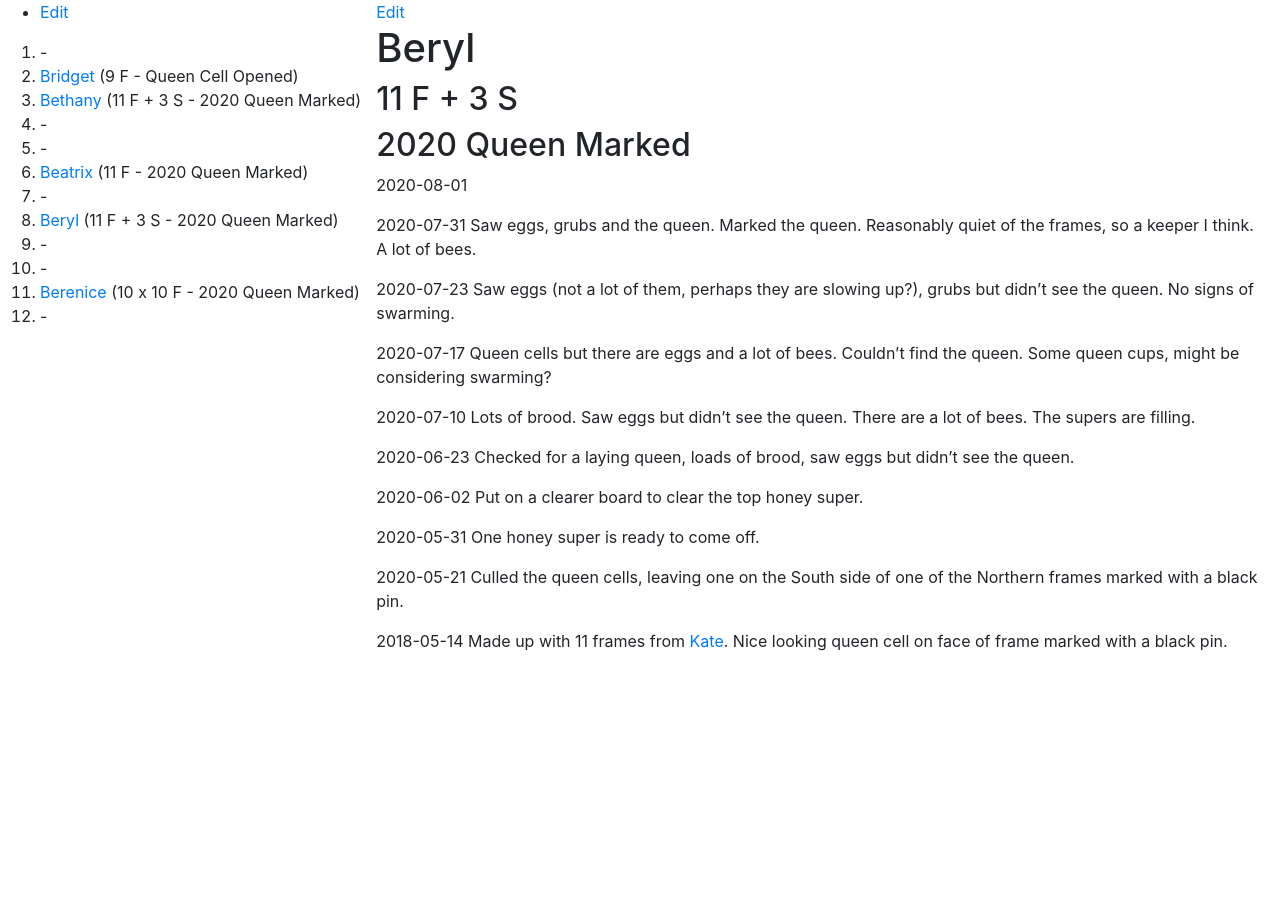
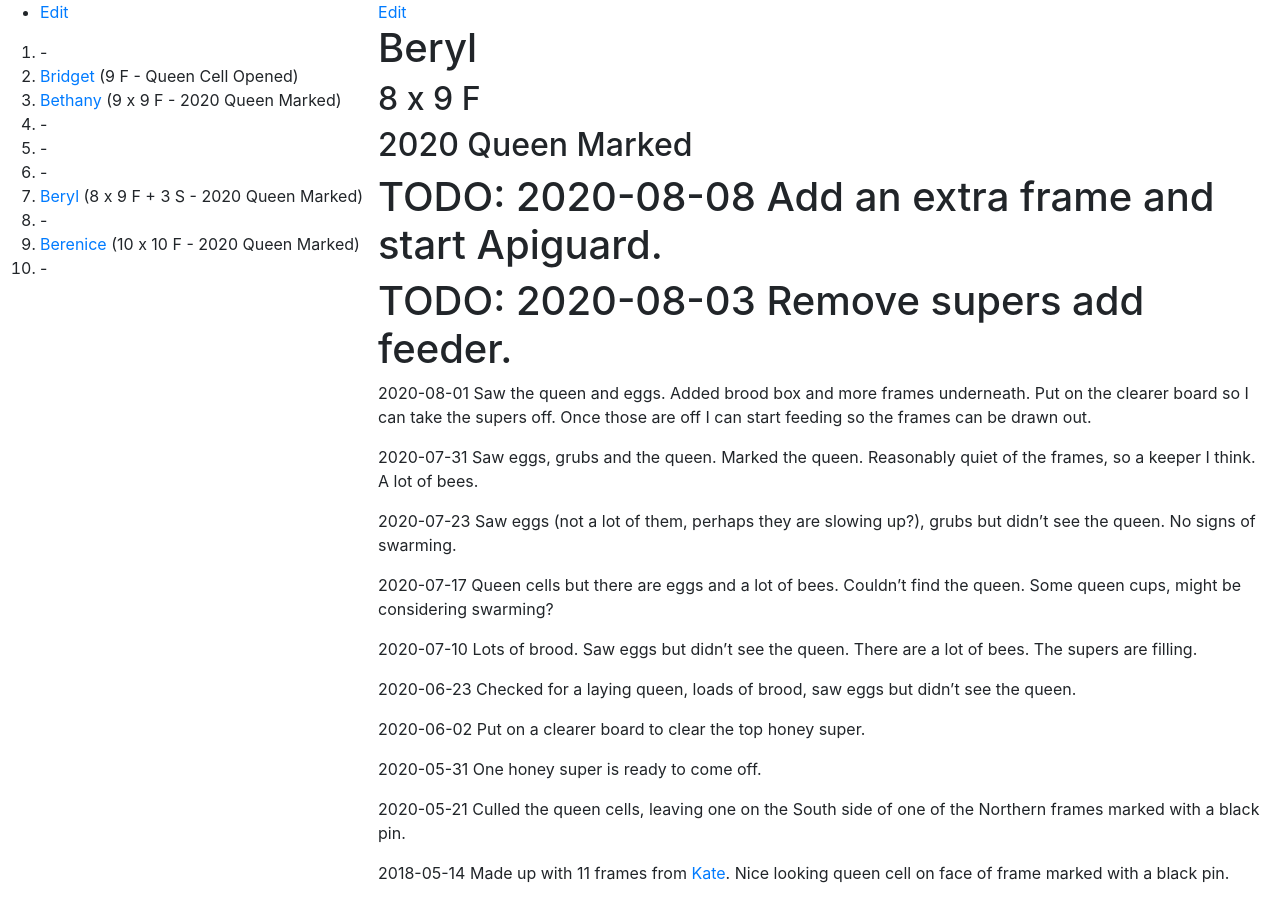
Before and after one commit to joejcollins/rhapsody-angel, a Jekyll site: the page built from queens/2020-beryl.md, in a window 1280 px wide. Built offline with Jekyll 4.4.1, drawn with Linux system fonts in a browser that asks for light colours; our own code applies the rules of GitHub Pages for plain Markdown files.

Commit message:
To do notes.

```diff
--- a/_includes/apiary.md
+++ b/_includes/apiary.md
@@ -2,13 +2,11 @@
 
 1. -
 1. [Bridget]({{ site.baseurl }}/queens/2020-bridget.html) (9 F - Queen Cell Opened)
-1. [Bethany]({{ site.baseurl }}/queens/2020-bethany.html) (11 F + 3 S - 2020 Queen Marked)
+1. [Bethany]({{ site.baseurl }}/queens/2020-bethany.html) (9 x 9 F - 2020 Queen Marked)
 1. -
 1. -
-1. [Beatrix]({{ site.baseurl }}/queens/2020-beatrix.html) (11 F - 2020 Queen Marked)
 1. -
-1. [Beryl]({{ site.baseurl }}/queens/2020-beryl.html) (11 F + 3 S - 2020 Queen Marked)
-1. -
+1. [Beryl]({{ site.baseurl }}/queens/2020-beryl.html) (8 x 9 F + 3 S - 2020 Queen Marked)
 1. -
 1. [Berenice]({{ site.baseurl }}/queens/2020-berenice.html) (10 x 10 F - 2020 Queen Marked)
 1. -
--- a/queens/2020-beryl.md
+++ b/queens/2020-beryl.md
@@ -1,8 +1,12 @@
 # Beryl
-## 11 F + 3 S
+## 8 x 9 F
 ## 2020 Queen Marked
 
-2020-08-01
+# TODO: 2020-08-08 Add an extra frame and start Apiguard.
+
+# TODO: 2020-08-03 Remove supers add feeder.
+
+2020-08-01  Saw the queen and eggs.  Added brood box and more frames underneath.  Put on the clearer board so I can take the supers off.  Once those are off I can start feeding so the frames can be drawn out.
 
 2020-07-31 Saw eggs, grubs and the queen.  Marked the queen.  Reasonably quiet of the frames, so a keeper I think.  A lot of bees.
 
```
Also changed, not shown: queens/2020-beatrix.md (+3 -1 lines), queens/2020-berenice.md (+2 -0 lines), queens/2020-bethany.md (+6 -2 lines).
